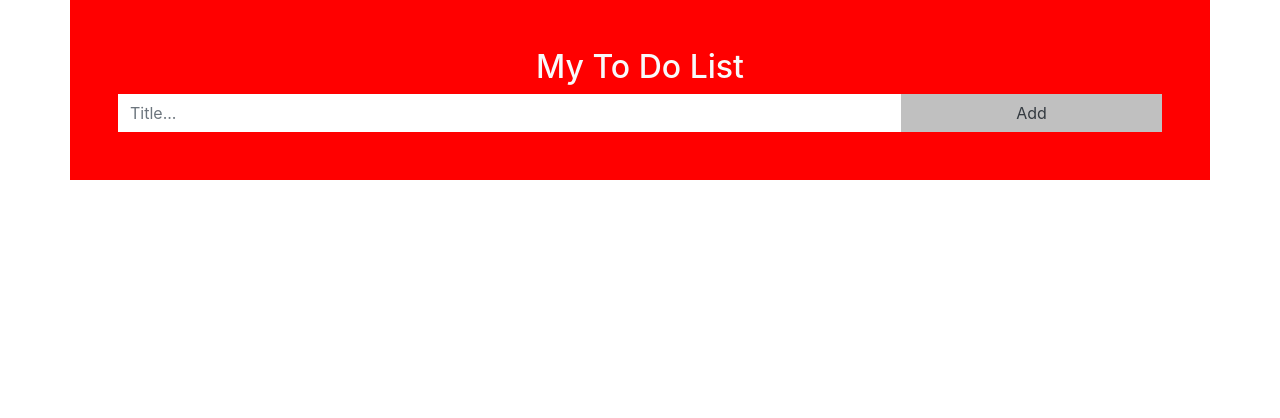
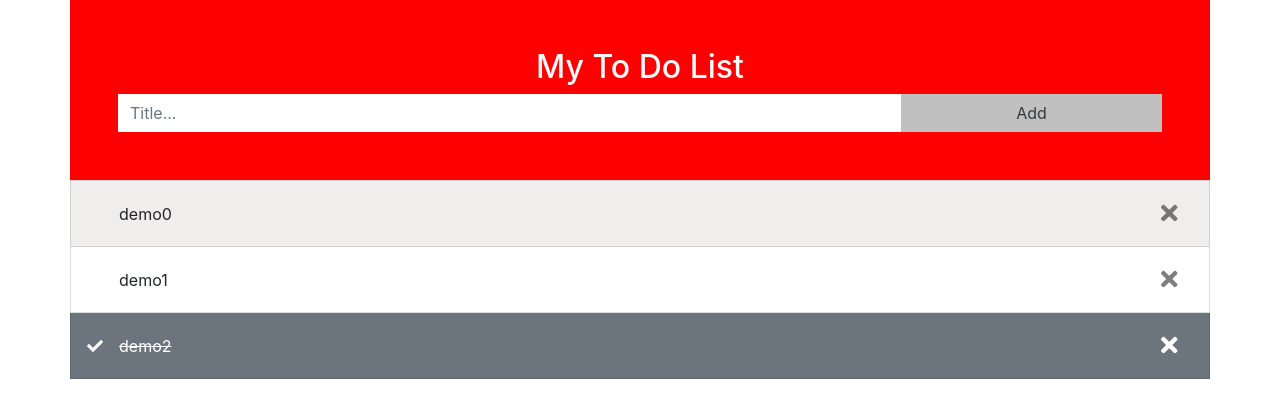
Before and after one commit to class90431/angular-todolist, an Angular app: page / in a window 1280 px wide. Shown: the top 418 px of the page. Built offline with nearby package versions, Linux system fonts and the light colour scheme.

Commit message:
amend toDoList for demo

```diff
--- a/src/app/app.component.ts
+++ b/src/app/app.component.ts
@@ -10,7 +10,20 @@ export class AppComponent {
   title: string = 'demo-todolist'
   faTimes = faTimes
   faCheck = faCheck
-  toDoList: { title: string, done: boolean }[] = []
+  toDoList: { title: string, done: boolean }[] = [
+    {
+      title: 'demo0',
+      done: false
+    },
+    {
+      title: 'demo1',
+      done: false
+    },
+    {
+      title: 'demo2',
+      done: true
+    }
+  ]
   cacheTitle: string = ''
 
   addToDo(): void {
```
